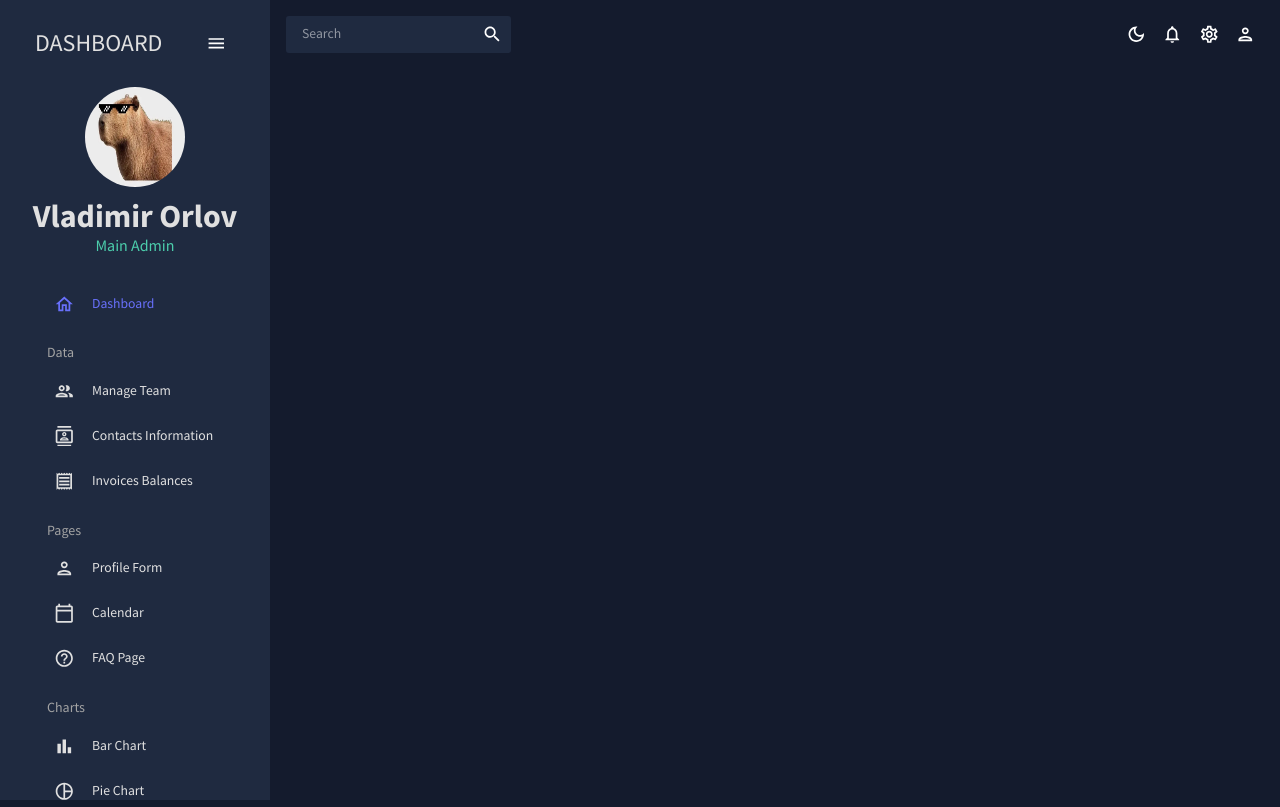
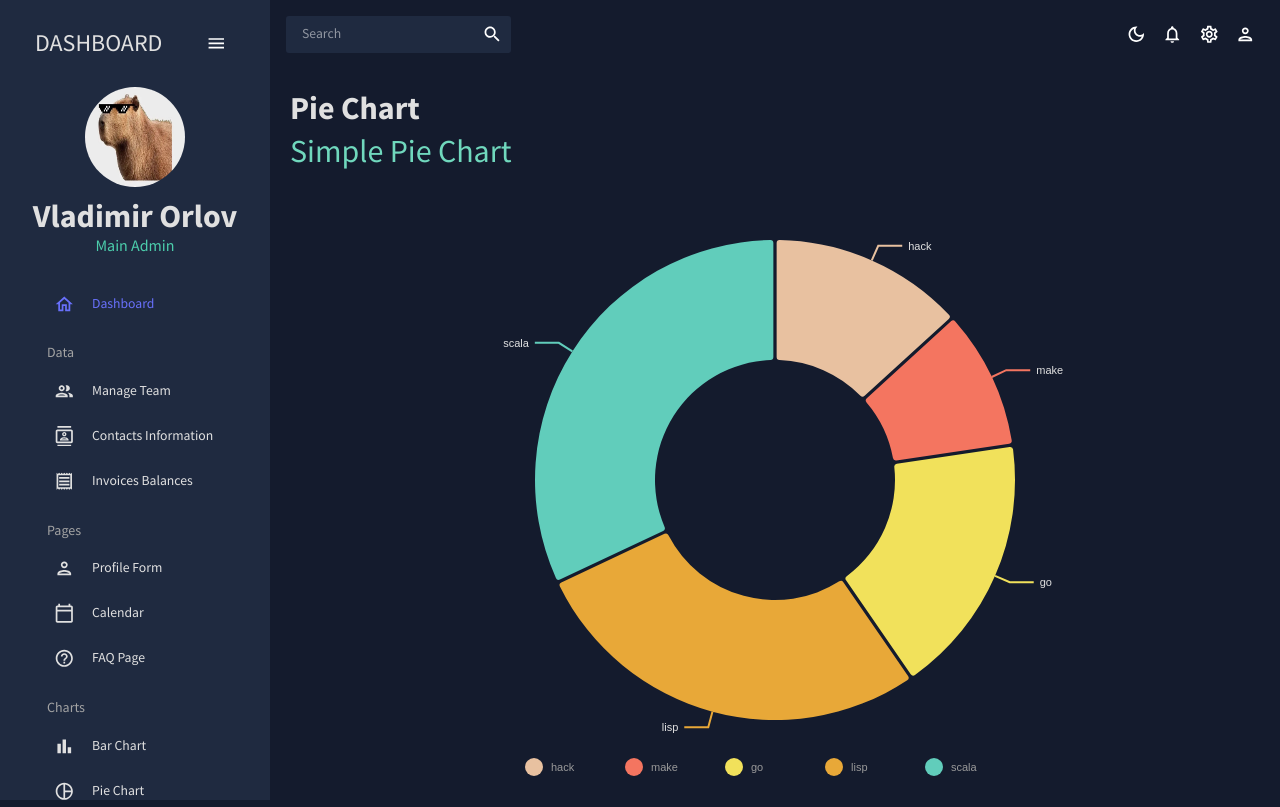
Before and after one commit to Satancrew/admin-dashboard-react, a React (Create React App) app in the folder react-admin/: page /pie in a window 1280 px wide. Built offline with nearby package versions, Linux system fonts and the light colour scheme.

Commit message:
feat: add pie component

```diff
--- a/react-admin/src/App.js
+++ b/react-admin/src/App.js
@@ -11,8 +11,8 @@
 import { Calendar } from "./scenes/calendar";
 import { FAQ } from './scenes/faq';
 import { Bar } from './scenes/bar';
+import { Pie } from './scenes/pie';
 // import { Line } from './scenes/line';
-// import { Pie } from './scenes/pie';
 // import { Geography } from './scenes/geography';
 
 function App() {
@@ -35,7 +35,7 @@
               <Route path="/calendar" element={<Calendar />} />
               <Route path="/faq" element={<FAQ />} />
               <Route path="/bar" element={<Bar />} />
-              {/* <Route path="/pie" element={<Pie />} /> */}
+              <Route path="/pie" element={<Pie />} />
               {/* <Route path="/line" element={<Line />} /> */}
               {/* <Route path="/geography" element={<Geography />} /> */}
             </Routes>
--- /dev/null
+++ b/react-admin/src/components/PieChart.jsx
@@ -0,0 +1,107 @@
+import { ResponsivePie } from "@nivo/pie";
+import { tokens } from "../theme";
+import { useTheme } from "@mui/material";
+import { mockPieData as data } from "../data/mockData";
+
+export const PieChart = () => {
+  const theme = useTheme();
+  const colors = tokens(theme.palette.mode);
+  return (
+    <ResponsivePie
+      data={data}
+      theme={{
+        axis: {
+          domain: {
+            line: {
+              stroke: colors.grey[100],
+            },
+          },
+          legend: {
+            text: {
+              fill: colors.grey[100],
+            },
+          },
+          ticks: {
+            line: {
+              stroke: colors.grey[100],
+              strokeWidth: 1,
+            },
+            text: {
+              fill: colors.grey[100],
+            },
+          },
+        },
+        legends: {
+          text: {
+            fill: colors.grey[100],
+          },
+        },
+      }}
+      margin={{ top: 40, right: 80, bottom: 80, left: 80 }}
+      innerRadius={0.5}
+      padAngle={0.7}
+      cornerRadius={3}
+      activeOuterRadiusOffset={8}
+      borderColor={{
+        from: "color",
+        modifiers: [["darker", 0.2]],
+      }}
+      arcLinkLabelsSkipAngle={10}
+      arcLinkLabelsTextColor={colors.grey[100]}
+      arcLinkLabelsThickness={2}
+      arcLinkLabelsColor={{ from: "color" }}
+      enableArcLabels={false}
+      arcLabelsRadiusOffset={0.4}
+      arcLabelsSkipAngle={7}
+      arcLabelsTextColor={{
+        from: "color",
+        modifiers: [["darker", 2]],
+      }}
+      defs={[
+        {
+          id: "dots",
+          type: "patternDots",
+          background: "inherit",
+          color: "rgba(255, 255, 255, 0.3)",
+          size: 4,
+          padding: 1,
+          stagger: true,
+        },
+        {
+          id: "lines",
+          type: "patternLines",
+          background: "inherit",
+          color: "rgba(255, 255, 255, 0.3)",
+          rotation: -45,
+          lineWidth: 6,
+          spacing: 10,
+        },
+      ]}
+      legends={[
+        {
+          anchor: "bottom",
+          direction: "row",
+          justify: false,
+          translateX: 0,
+          translateY: 56,
+          itemsSpacing: 0,
+          itemWidth: 100,
+          itemHeight: 18,
+          itemTextColor: "#999",
+          itemDirection: "left-to-right",
+          itemOpacity: 1,
+          symbolSize: 18,
+          symbolShape: "circle",
+          effects: [
+            {
+              on: "hover",
+              style: {
+                itemTextColor: "#000",
+              },
+            },
+          ],
+        },
+      ]}
+    />
+  );
+};
--- /dev/null
+++ b/react-admin/src/scenes/pie/index.jsx
@@ -0,0 +1,14 @@
+import { Box } from '@mui/material';
+import { Header } from '../../components/Header';
+import { PieChart } from '../../components/PieChart';
+
+export const Pie = () => {
+  return (
+    <Box m="20px">
+      <Header title="Pie Chart" subtitle="Simple Pie Chart" />
+      <Box height="75vh">
+        <PieChart />
+      </Box>
+    </Box>
+  );
+};
```
